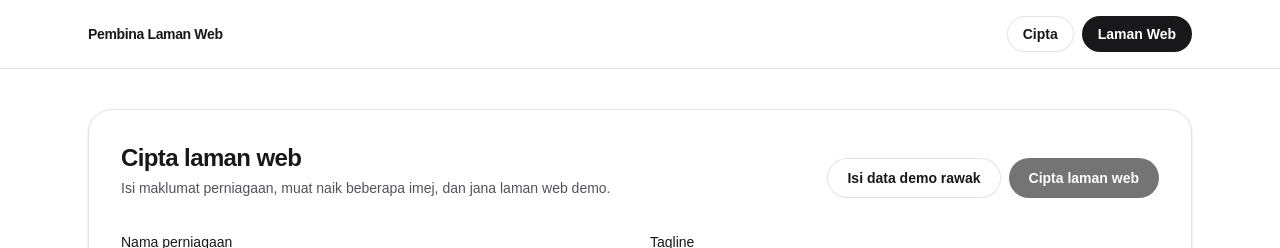
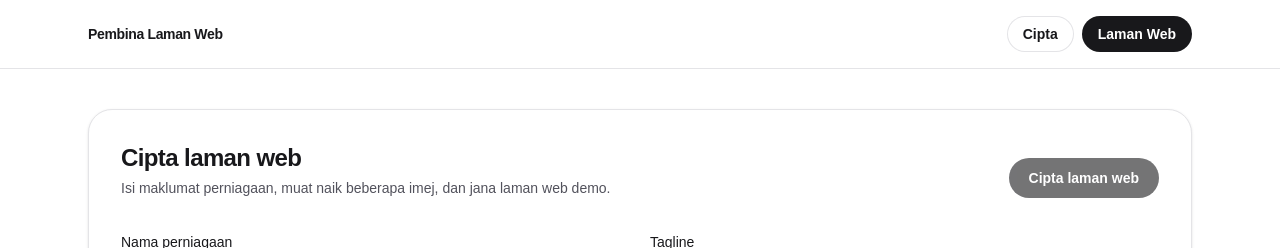
Before and after one commit to edwinyin/webgenerator, a Next.js app: page /admin/create in a window 1280 px wide. Shown: the top 248 px of the page. Built offline with nearby package versions, Linux system fonts and the light colour scheme.

Commit message:
added function to hide demo button

```diff
--- a/components/WebsiteForm.tsx
+++ b/components/WebsiteForm.tsx
@@ -1,6 +1,6 @@
 "use client";
 
-import { useMemo, useState } from "react";
+import { useMemo, useState, useEffect } from "react";
 import { useRouter } from "next/navigation";
 import { ImageUploadField } from "@/components/ImageUploadField";
 
@@ -46,6 +46,17 @@ export function WebsiteForm(props: {
   const [submitting, setSubmitting] = useState(false);
   const [error, setError] = useState<string | null>(null);
   const [success, setSuccess] = useState<string | null>(null);
+  const [devMode, setDevMode] = useState(false);
+
+  useEffect(() => {
+    function onKey(e: KeyboardEvent) {
+      if (e.shiftKey && e.altKey && e.code === "KeyD") {
+        setDevMode((v) => !v);
+      }
+    }
+    window.addEventListener("keydown", onKey);
+    return () => window.removeEventListener("keydown", onKey);
+  }, []);
 
   function pick<T,>(items: T[]) {
     return items[Math.floor(Math.random() * items.length)];
@@ -326,7 +337,7 @@ export function WebsiteForm(props: {
             </p>
           </div>
           <div className="mt-3 flex flex-col gap-2 sm:mt-0 sm:flex-row sm:items-center">
-            {mode === "create" ? (
+            {mode === "create" && devMode ? (
               <button
                 type="button"
                 onClick={fillRandom}
```
